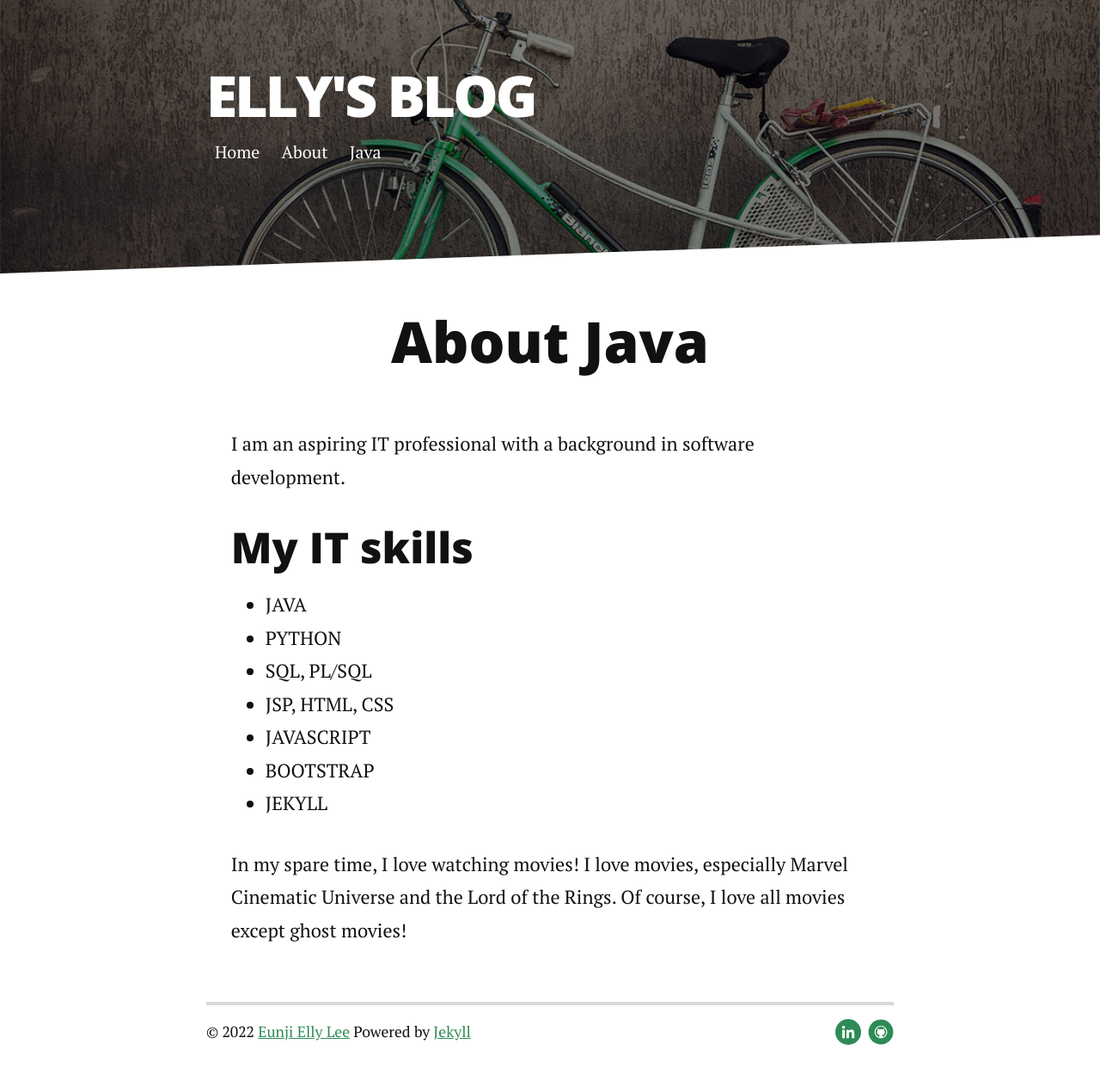
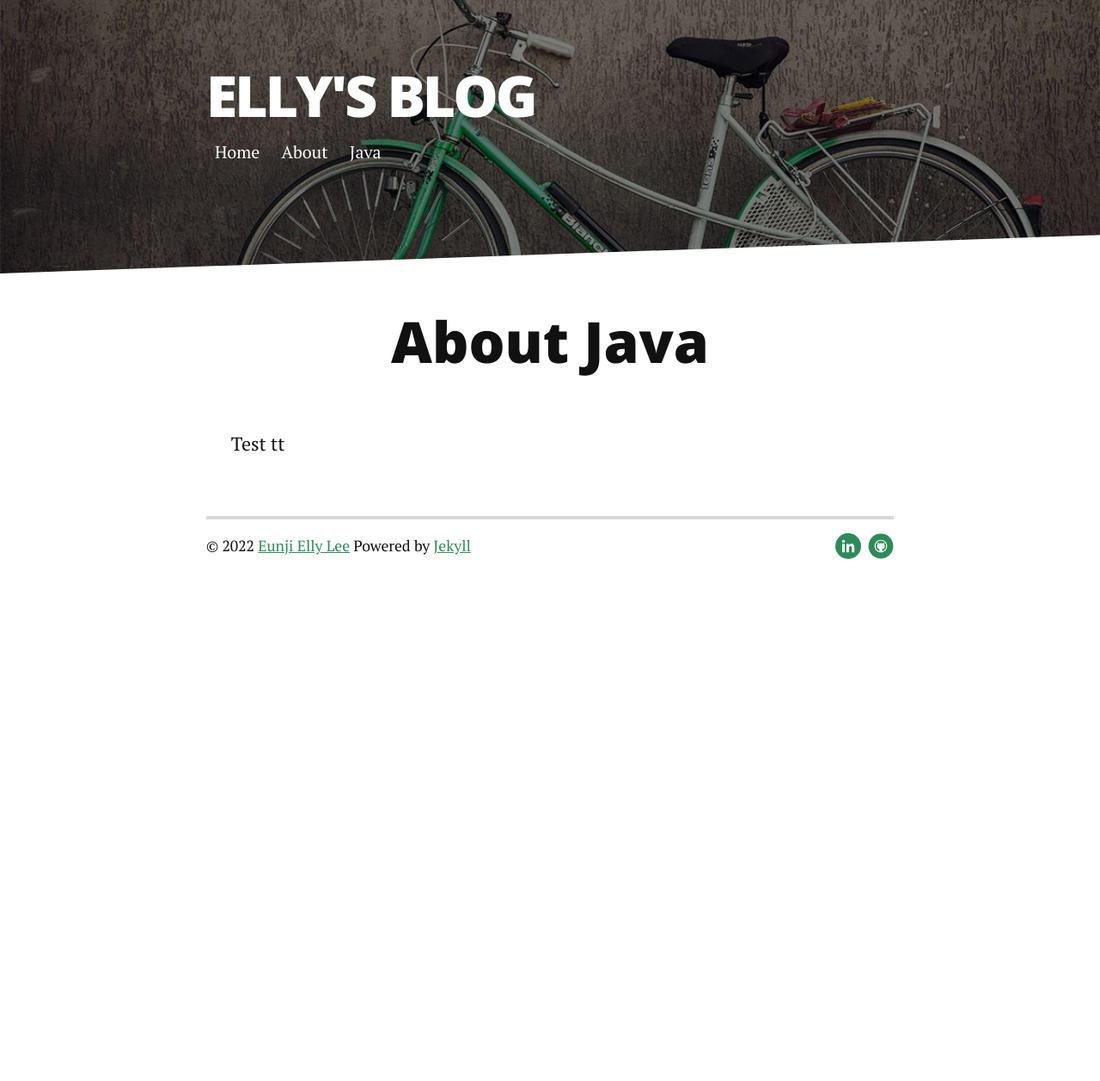
Before and after one commit to Eunji-Elly-Lee/eunji-elly-lee.github.io, a Jekyll site: the page built from java.md, in a window 1280 px wide. Shown: the whole page at 86% size. Built offline with Jekyll 4.4.1, drawn with Linux system fonts in a browser that asks for light colours; nearby versions of some CDN libraries; after the commit the page ends 900 px from its top, so only the background shows below that.

Commit message:
Update java.md

```diff
--- a/java.md
+++ b/java.md
@@ -5,17 +5,5 @@ title: About Java
 
 <div class="post">
 	<h1 class="pageTitle">About Java</h1>
-	<p>I am an aspiring IT professional with a background in software development.</p>
-	<h2>My IT skills</h2>
-	<ul>
-		<li>JAVA</li>
-  		<li>PYTHON</li>
-  		<li>SQL, PL/SQL</li>
-		<li>JSP, HTML, CSS</li>
-  		<li>JAVASCRIPT</li>
-  		<li>BOOTSTRAP</li>
-      	<li>JEKYLL</li>
-  	</ul>
-	<p>In my spare time, I love watching movies! I love movies, especially Marvel Cinematic Universe
-	and the Lord of the Rings. Of course, I love all movies except ghost movies!</p>
+	<p>Test tt</p>
 </div>
```
